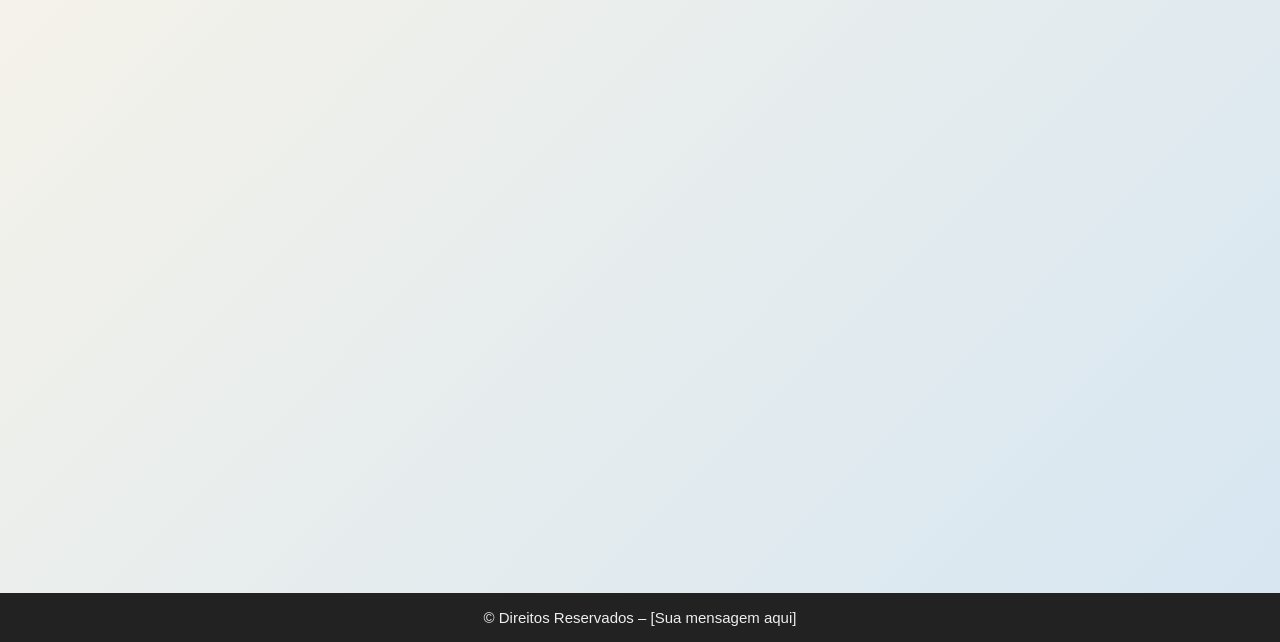
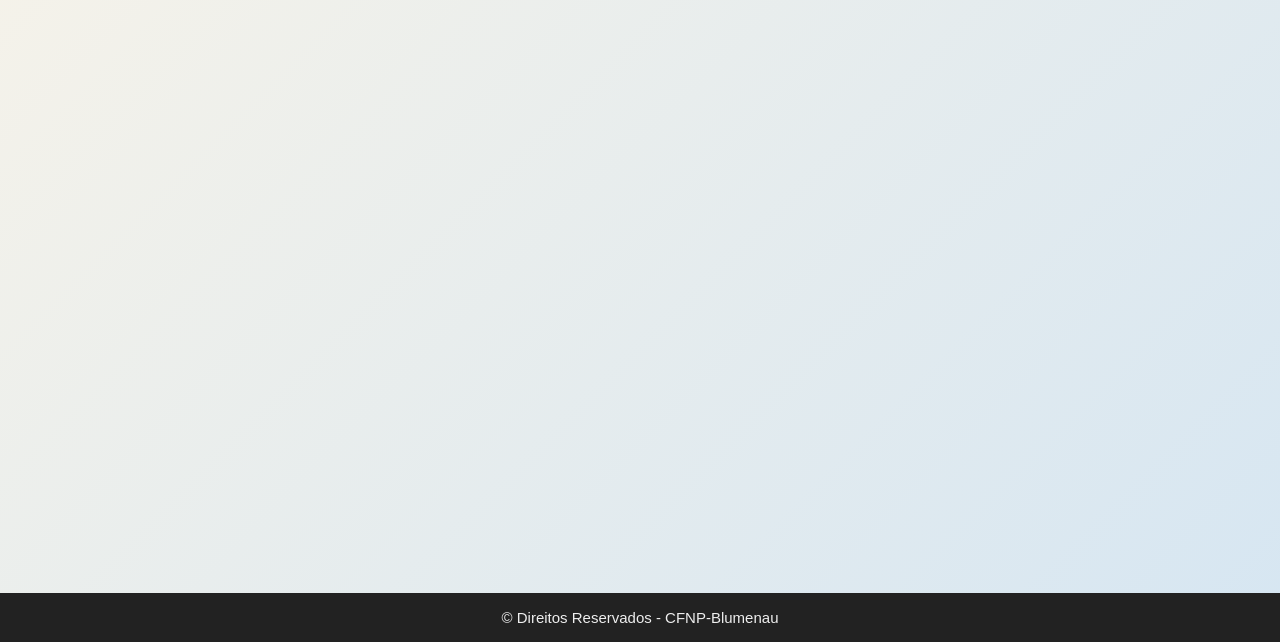
Before and after one commit to juliano41221/trabalhoartes, a plain HTML site: page index.html in a window 1280 px wide. Shown: the part 158-800 px from the top of the page. Drawn offline with Linux system fonts and the light colour scheme.

Commit message:
arrumando

```diff
--- a/index.html
+++ b/index.html
@@ -25,7 +25,7 @@
   </section>
 
   <footer>
-    <p>© Direitos Reservados – [Sua mensagem aqui]</p>
+    <p>© Direitos Reservados - CFNP-Blumenau </p>
   </footer>
 </body>
 </html>
```
